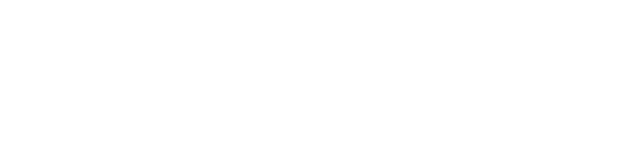
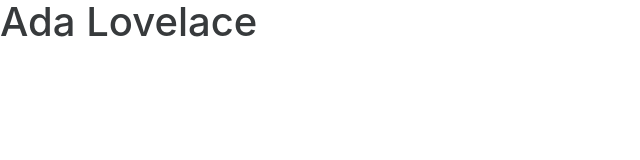
Before and after one commit to rainierprep/rebecca, a plain HTML site: page index.html in a window 1280 px wide. Shown: the whole page, without its empty margins (0-640 px from the left). Drawn offline with Linux system fonts and the light colour scheme.

Commit message:
Changed title and h1 tags

```diff
--- a/index.html
+++ b/index.html
@@ -21,6 +21,7 @@
 </head>
 
 <body>
+  <h1>Ada Lovelace</h1>
 
 </body>
 </html>
```
